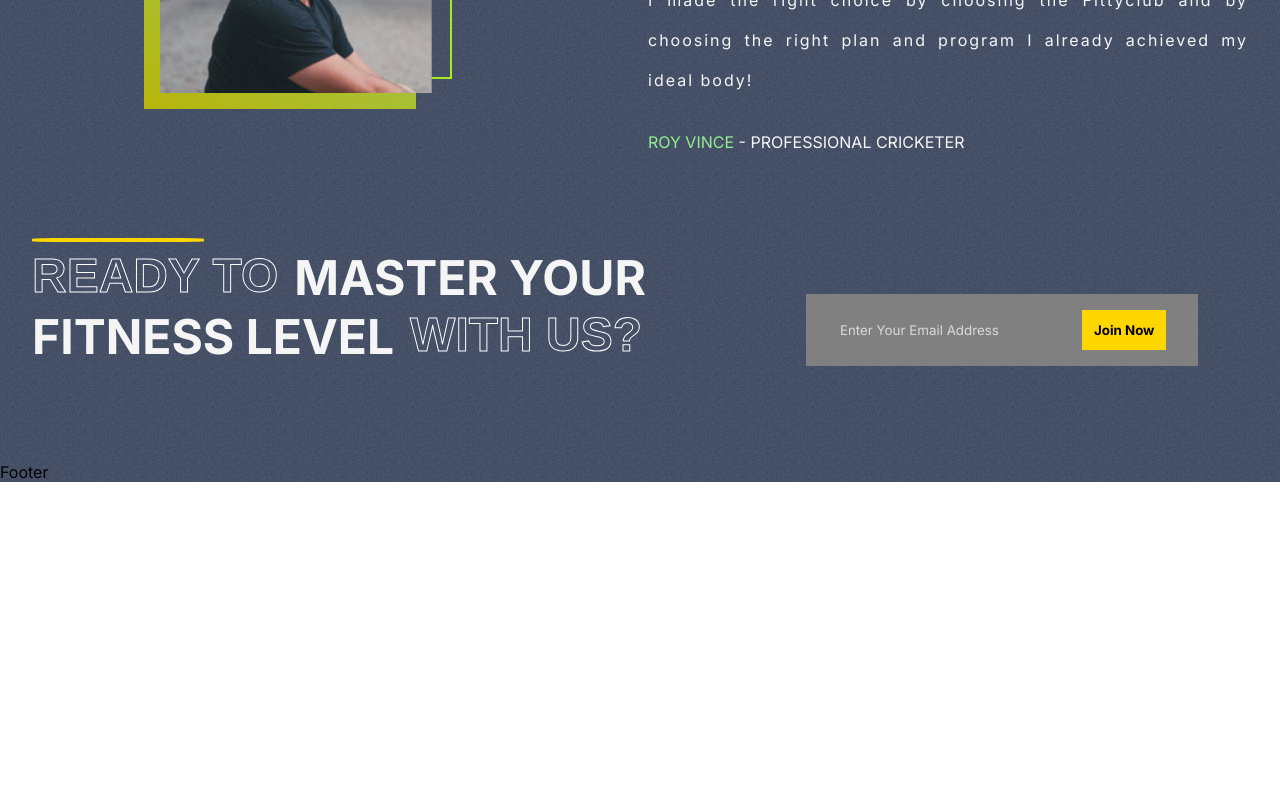
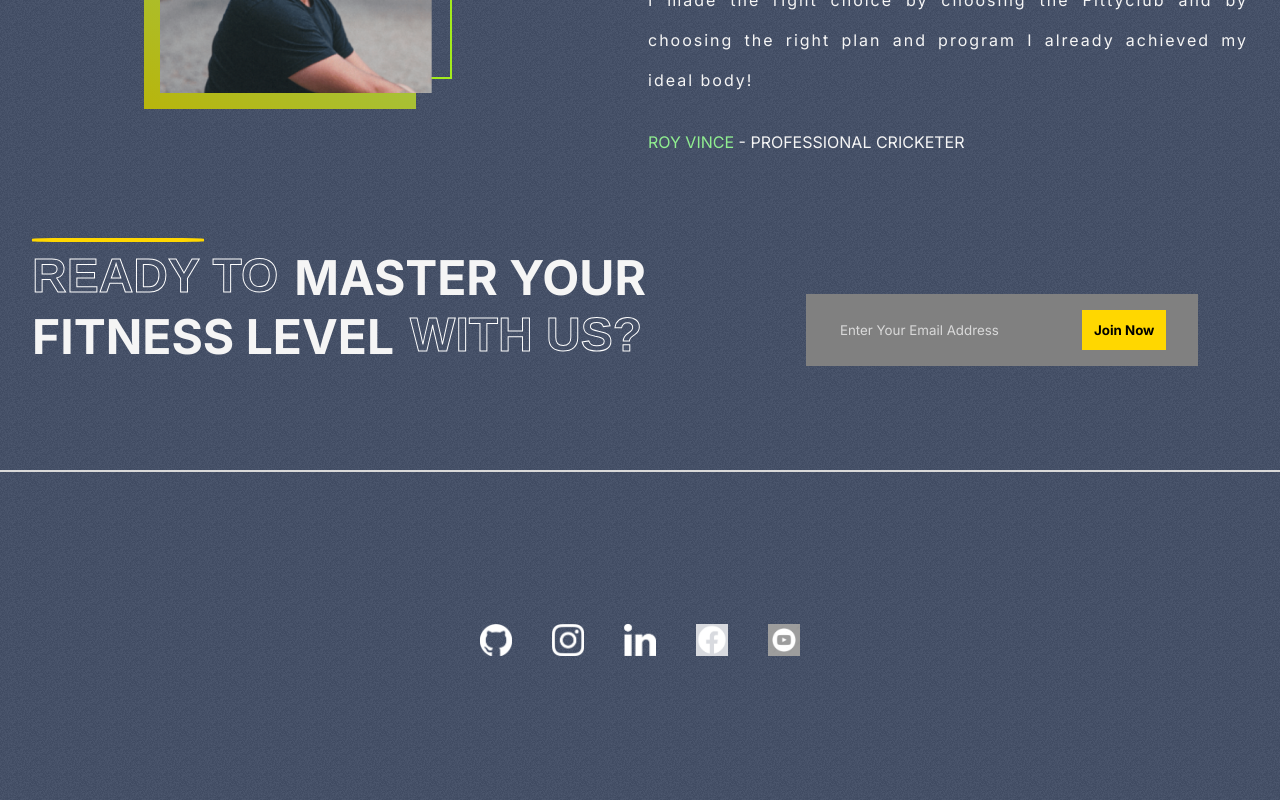
Before and after one commit to gihanthakavishan/Gymnasium_Application, a React (Create React App) app: page / in a window 1280 px wide. Shown: the part 2837-3637 px from the top of the page. Before the commit the page ends 3319 px from the top, so only its background shows below. Built offline with nearby package versions, Linux system fonts and the light colour scheme.

Commit message:
add social media links

```diff
--- a/src/components/Footer/Footer.css
+++ b/src/components/Footer/Footer.css
@@ -0,0 +1,21 @@
+.Footer-container{
+    position: relative;
+}
+.Footer-container>hr{
+    border: 1px solid var(--lightgray);
+}
+
+.social-links{
+    padding: 1 rem 2 rem;
+    display: flex;
+    flex-direction:row;
+    gap: 2.5rem;
+    align-items: center;
+    justify-content: center;
+    height: 20rem;
+}
+.social-links>img{
+    width: 2rem;
+    height: 2rem;
+    cursor: pointer;
+}
--- a/src/components/Footer/Footer.jsx
+++ b/src/components/Footer/Footer.jsx
@@ -8,7 +8,17 @@ import Youtube from "../../assets/youtube.jpg";
 
 const Footer = () => {
   return (
-    <div>Footer</div>
+
+    <div className="Footer-container">
+        <hr />
+        <div className="social-links">
+        <img src={Github} alt="" />
+        <img src={Instagram} alt="" />
+        <img src={LinkedIn} alt="" />
+        <img src={Facebook} alt="" />
+        <img src={Youtube} alt="" />
+        </div>
+    </div>
   )
 }
 
```
